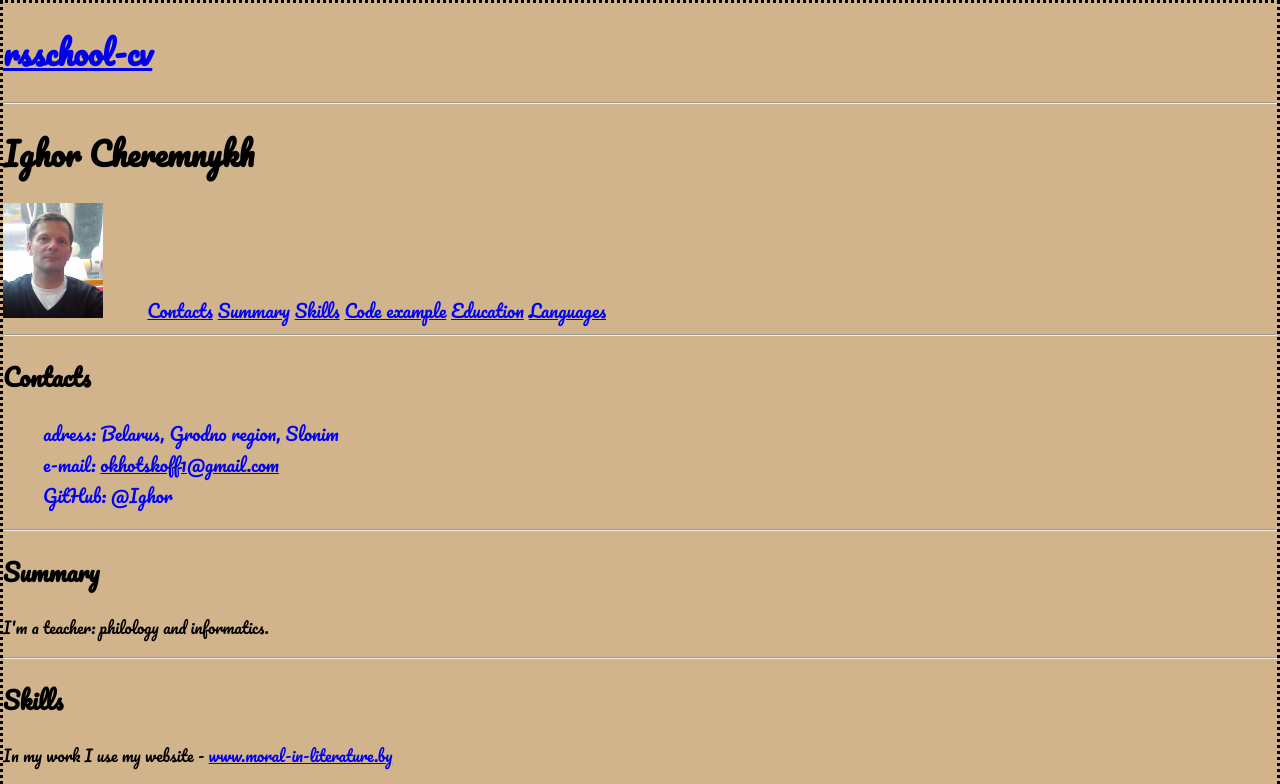
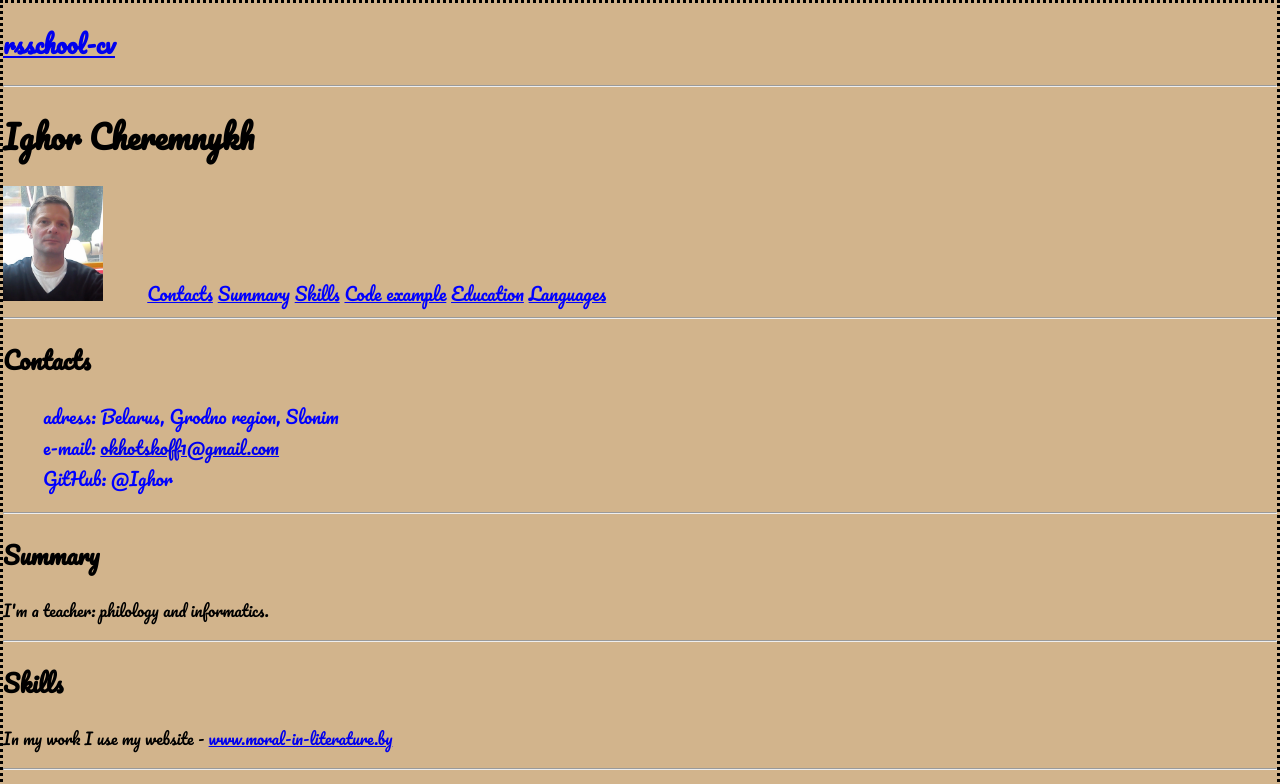
Before and after one commit to Rykhar/rsschool-cv, a plain HTML site: page index.html in a window 1280 px wide. Shown: the top 784 px of the page. Drawn offline with Linux system fonts and the light colour scheme.

Commit message:
fix: change html file

```diff
--- a/index.html
+++ b/index.html
@@ -9,7 +9,7 @@
 </head>
 <body>
   <header>
-    <h1><a href="https://rykhar.github.io/rsschool-cv/cv">rsschool-cv</a></h1>
+    <h2><a href="https://rykhar.github.io/rsschool-cv/cv">rsschool-cv</a></h2>
     <hr>
     <h1>Ighor Cheremnykh</h1>
       <img src="assets/img/my_photo.png" alt="my_photo" width="100px">
```
